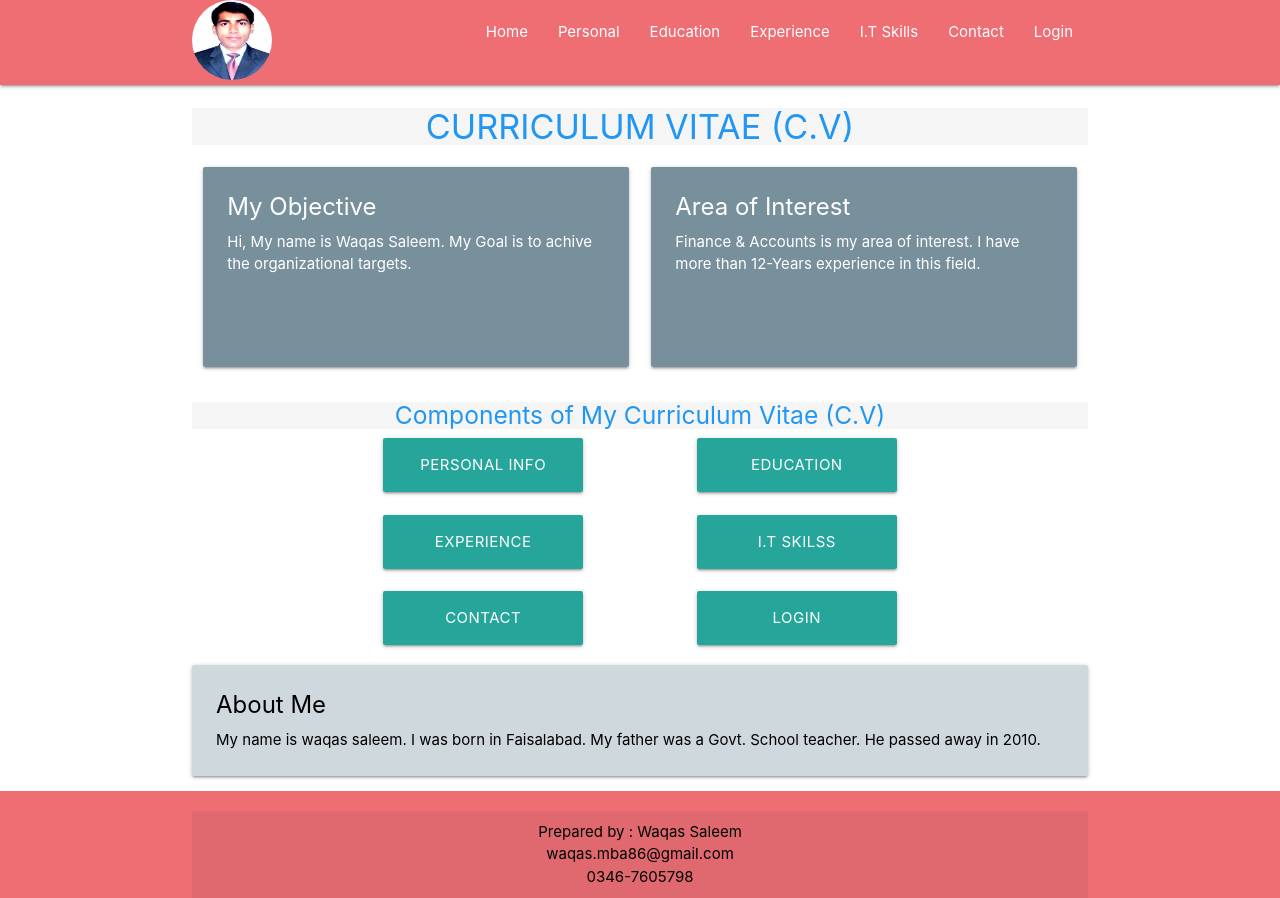
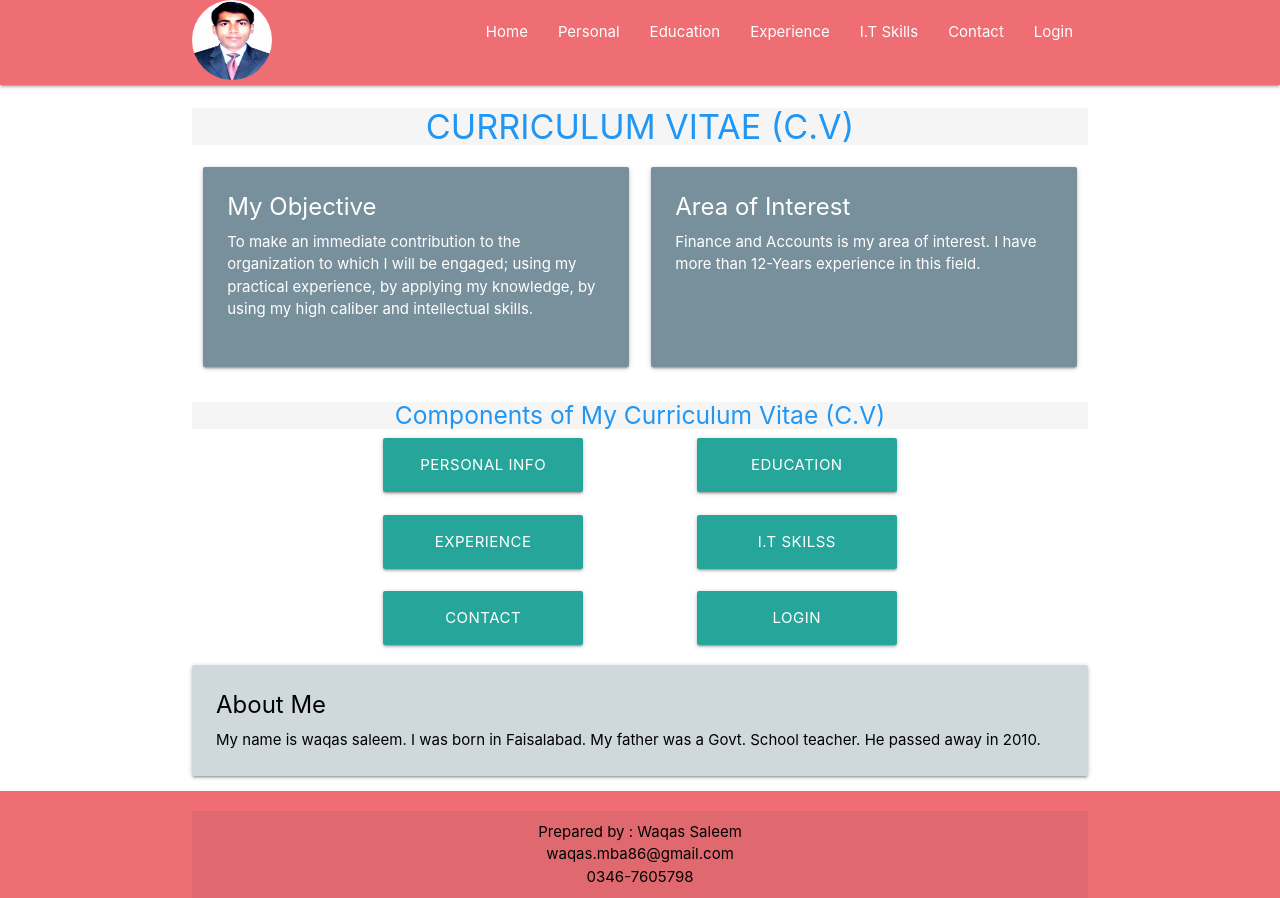
Before and after one commit to waqas3467605798/my_profile, a React (Create React App) app: page / in a window 1280 px wide. Built offline with nearby package versions, Linux system fonts and the light colour scheme.

Commit message:
Addition of Context API

```diff
--- a/src/component/HomeContent.js
+++ b/src/component/HomeContent.js
@@ -33,7 +33,7 @@ constructor(){
                         <div className="card blue-grey lighten-1" style={{height:'200px'}}>
                         <div className="card-content white-text">
                         <span className="card-title"><b>My Objective</b>  </span>
-                        <p>Hi, My name is Waqas Saleem. My Goal is to achive the organizational targets. <br/>
+                        <p>To make an immediate contribution to the organization to which I will be engaged; using my practical experience, by applying my knowledge, by using my high caliber and intellectual skills. <br/>
 
                         </p>
                         </div>
@@ -47,7 +47,7 @@ constructor(){
 <div className="card blue-grey lighten-1" style={{height:'200px'}}>
                         <div className="card-content white-text">
                         <span className="card-title"><b>Area of Interest</b></span>
-                        <p>Finance & Accounts is my area of interest. I have more than 12-Years experience in this field.  <br/>
+                        <p>Finance and Accounts is my area of interest. I have more than 12-Years experience in this field.  <br/>
 
                          </p>
                         </div>
--- a/src/component/Login.js
+++ b/src/component/Login.js
@@ -25,8 +25,6 @@ fire.auth().onAuthStateChanged( (user)=>{
     }
 })
 }
-
-
 
     render() {
         return (
@@ -112,7 +110,7 @@ fire.auth().createUserWithEmailAndPassword(email, password)
     alert(fname + " " + sname + " You have successfully Registered and login");
 } )
 .catch( (err)=>{
-    console.log('error')
+    alert('error' + 'this email is already registered, please click on login')
 } )
 
 }
@@ -174,7 +172,8 @@ class Loginform extends Component{
 
     fire.auth().signInWithEmailAndPassword(email, password)
     .then( (u)=>{
-        alert("successfully login");
+        alert("successfully login ");
+        console.log(u)
     } )
     .catch( (err)=>{
         console.log('error')
```
Also changed, not shown: src/context/LoginContext.js (added, +32 -0 lines).
